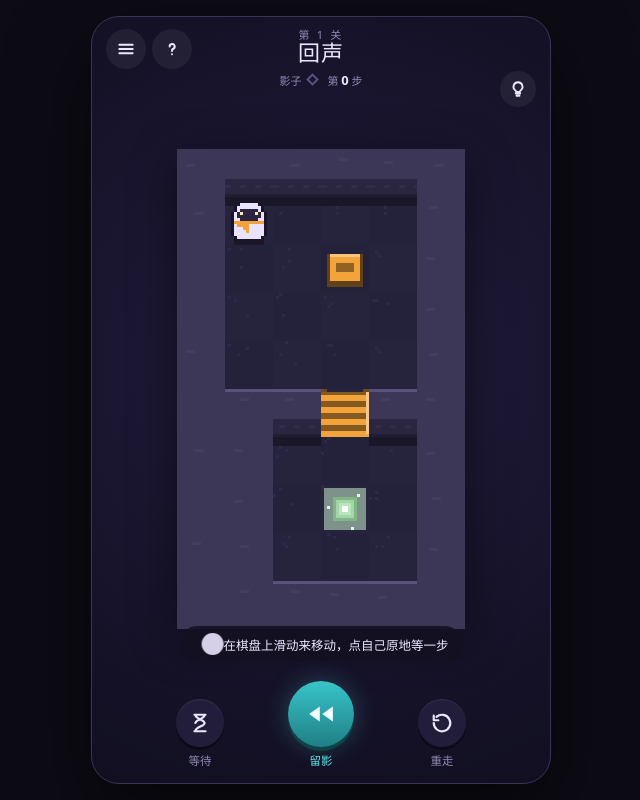
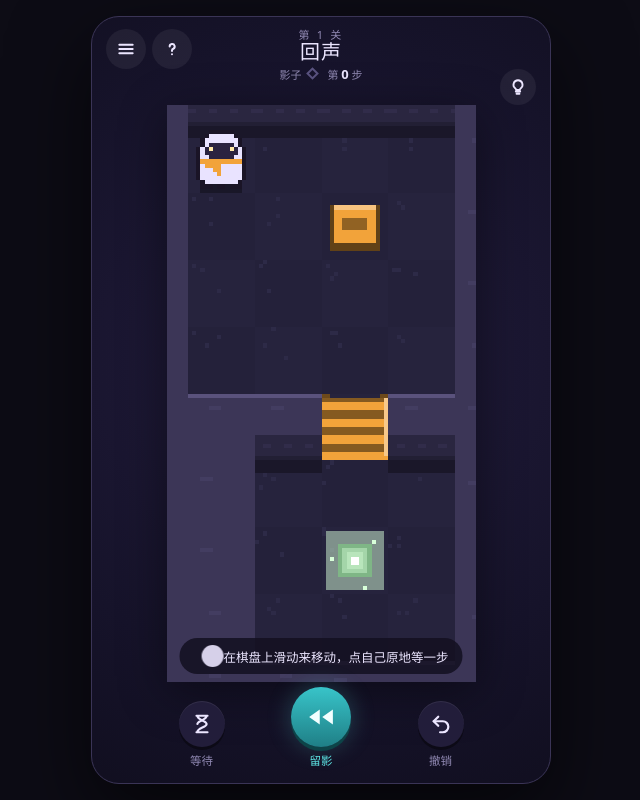
Before and after one commit to attention-ai-yee/zuori-de-wo, a plain HTML site: page index.html in a window 1280 px wide. Both pictures are taken after a click on the button "开始游戏". Shown: the whole page, without its empty margins (319-959 px from the left). Drawn offline with Linux system fonts and the light colour scheme; a web font is replaced by a local one.

Commit message:
右下恢复为撤销（轻点撤销一步），去掉重走；放大棋盘：裁掉四周纯墙、取消整数缩放、压缩顶栏底栏
Co-Authored-By: Claude Opus 5.5 <noreply@anthropic.com>
Claude-Session: https://claude.ai/code/session_016AuyL4w4c3u8YAF1PVzn5C

```diff
--- a/index.html
+++ b/index.html
@@ -24,12 +24,12 @@
 [hidden]{display:none!important}
 html,body{height:100%;margin:0;overflow:hidden;overscroll-behavior:none}
 body{background:var(--bg);color:var(--ink);font-family:var(--body);font-size:14px;
-  padding-left:max(16px,env(safe-area-inset-left,0px));padding-right:max(16px,env(safe-area-inset-right,0px));padding-block:0;
+  padding-left:max(8px,env(safe-area-inset-left,0px));padding-right:max(8px,env(safe-area-inset-right,0px));padding-block:0;
   box-sizing:border-box;display:flex;align-items:center;justify-content:center;
   -webkit-user-select:none;user-select:none;-webkit-tap-highlight-color:transparent;touch-action:none;-webkit-touch-callout:none}
 button{font:inherit;color:inherit;-webkit-tap-highlight-color:transparent;touch-action:manipulation}
 #app{position:relative;width:100%;height:100%;max-width:460px;display:flex;flex-direction:column;
-  background:radial-gradient(120% 70% at 50% 45%,#221c3d 0%,var(--app) 60%,#0f0d1c 100%);box-sizing:border-box;padding:8px 0 10px;overflow:hidden}
+  background:radial-gradient(120% 70% at 50% 45%,#221c3d 0%,var(--app) 60%,#0f0d1c 100%);box-sizing:border-box;padding:4px 0 6px;overflow:hidden}
 @media (min-width:600px) and (min-height:640px){
   body{background:var(--bg)}
   #app{height:min(100% - 32px,900px);border:1px solid var(--line);border-radius:28px;padding:12px 14px 14px;box-shadow:0 30px 80px rgba(0,0,0,.6)}
@@ -38,22 +38,22 @@ button{font:inherit;color:inherit;-webkit-tap-highlight-color:transparent;touch-
 #top{display:grid;grid-template-columns:88px 1fr 88px;align-items:start;min-height:44px}
 #topL{display:flex;gap:6px}
 /* right column: the first ~40px are left empty for the WeChat capsule; the hint button sits just under it */
-#topR{display:flex;justify-content:flex-end;padding-top:42px}
+#topR{display:flex;justify-content:flex-end;padding-top:40px}
 .ico.sm{width:36px;height:36px}
 .ico.sm svg{width:18px;height:18px}
 .ico{width:40px;height:40px;border-radius:50%;background:rgba(255,255,255,.06);border:none;cursor:pointer;display:grid;place-items:center}
 .ico svg{width:20px;height:20px}
 #lvbox{text-align:center;min-width:0}
-#lvname{font-family:var(--display);font-size:22px;line-height:1.05;letter-spacing:.05em;white-space:nowrap;overflow:hidden;text-overflow:ellipsis}
+#lvname{font-family:var(--display);font-size:20px;line-height:1.05;letter-spacing:.05em;white-space:nowrap;overflow:hidden;text-overflow:ellipsis}
 #lvname small{display:block;font-family:var(--body);font-size:11px;letter-spacing:.2em;color:var(--dim)}
-#status{display:flex;justify-content:center;align-items:center;gap:10px;margin-top:6px;min-height:20px;flex-wrap:wrap}
+#status{display:flex;justify-content:center;align-items:center;gap:10px;margin-top:3px;min-height:18px;flex-wrap:wrap}
 #pips{display:flex;gap:5px;align-items:center}
 .pip{width:9px;height:9px;border:2px solid #5a5380;transform:rotate(45deg);box-sizing:border-box}
 .pip.on{border-color:transparent}
 #pipLabel{font-size:11px;color:var(--dim);margin-right:2px}
 #steps{font-size:11px;color:var(--dim);font-variant-numeric:tabular-nums}
 #steps b{color:var(--ink);font-size:13px}
-#timeline{display:flex;gap:4px 10px;flex-wrap:wrap;justify-content:center;min-height:14px;margin-top:4px}
+#timeline{display:flex;gap:4px 10px;flex-wrap:wrap;justify-content:center;min-height:12px;margin-top:2px}
 .tl{display:flex;align-items:center;gap:4px;font-size:10.5px;color:var(--dim)}
 .tl i{display:block;width:34px;height:3px;background:var(--line);border-radius:2px;position:relative;overflow:hidden}
 .tl i em{position:absolute;inset:0 auto 0 0;background:currentColor}
@@ -73,14 +73,14 @@ canvas{display:block;image-rendering:pixelated;image-rendering:crisp-edges;filte
 #tip button{all:unset;cursor:pointer;font-size:11.5px;color:var(--cyan);opacity:.8;border-bottom:1px dashed currentColor}
 @keyframes tipIn{from{opacity:0}to{opacity:1}}
 /* bottom bar: round icon buttons, rewind in the middle */
-#bar{display:grid;grid-template-columns:1fr auto 1fr;justify-items:center;align-items:end;padding:10px 12px 0}
+#bar{display:grid;grid-template-columns:1fr auto 1fr;justify-items:center;align-items:end;padding:4px 12px 0}
 .ab small{display:block;font-size:9.5px;color:#6f6890;margin-top:1px}
 .ab .o{position:relative}
 .ab{background:none;border:none;cursor:pointer;display:flex;flex-direction:column;align-items:center;gap:5px;font-size:11.5px;color:var(--dim);min-width:56px}
-.ab .o{width:48px;height:48px;border-radius:50%;background:var(--panel);box-shadow:0 3px 0 #0c0a16, inset 0 1px 0 rgba(255,255,255,.08);display:grid;place-items:center;color:var(--ink)}
+.ab .o{width:46px;height:46px;border-radius:50%;background:var(--panel);box-shadow:0 3px 0 #0c0a16, inset 0 1px 0 rgba(255,255,255,.08);display:grid;place-items:center;color:var(--ink)}
 .ab svg{width:22px;height:22px}
 .ab:active .o{transform:translateY(2px);box-shadow:0 1px 0 #0c0a16}
-.ab.rw .o{width:66px;height:66px;background:linear-gradient(180deg,#38c4c9,var(--cyanD));box-shadow:0 4px 0 #0d4448, 0 0 24px rgba(94,230,230,.25);color:#f2ffff}
+.ab.rw .o{width:60px;height:60px;background:linear-gradient(180deg,#38c4c9,var(--cyanD));box-shadow:0 4px 0 #0d4448, 0 0 24px rgba(94,230,230,.25);color:#f2ffff}
 .ab.rw svg{width:30px;height:30px}
 .ab.rw{color:var(--cyan)}
 .ab.rw:active .o{box-shadow:0 1px 0 #0d4448}
@@ -164,7 +164,7 @@ canvas{display:block;image-rendering:pixelated;image-rendering:crisp-edges;filte
   <div id="bar">
     <button class="ab" data-c="wait" type="button"><span class="o"><svg viewBox="0 0 24 24" fill="none" stroke="currentColor" stroke-width="2.4" stroke-linecap="round" stroke-linejoin="round"><path d="M6 3h12M6 21h12M7 3c0 5 10 5 10 9s-10 4-10 9M17 3c0 5-10 5-10 9"/></svg></span>等待</button>
     <button class="ab rw" data-c="rewind" type="button"><span class="o"><svg viewBox="0 0 24 24" fill="currentColor"><path d="M11 6v12L2.5 12zM21.5 6v12L13 12z"/></svg></span>留影</button>
-    <button class="ab" id="retryBtn" data-c="retry" type="button" aria-label="重走这一轮"><span class="o"><svg viewBox="0 0 24 24" fill="none" stroke="currentColor" stroke-width="2.4" stroke-linecap="round" stroke-linejoin="round"><path d="M3 12a9 9 0 1 0 3-6.7"/><path d="M3 4v5h5"/></svg></span><span>重走</span></button>
+    <button class="ab" id="undoBtn" data-c="undo" type="button" aria-label="撤销一步"><span class="o"><svg viewBox="0 0 24 24" fill="none" stroke="currentColor" stroke-width="2.4" stroke-linecap="round" stroke-linejoin="round"><path d="M9 14 4 9l5-5"/><path d="M4 9h10a6 6 0 0 1 0 12h-3"/></svg></span>撤销</button>
   </div>
 
   <div class="ov" id="titleOv">
@@ -201,7 +201,7 @@ canvas{display:block;image-rendering:pixelated;image-rendering:crisp-edges;filte
         <div class="hl"><canvas data-icon="box"></canvas><p><b>箱子</b>：走过去就能推。推到压力板上，可以代替人踩住。</p></div>
         <div class="hl"><canvas data-icon="exit"></canvas><p><b>终点</b>：你自己走到这里就过关，影子到了不算。</p></div>
       </div>
-      <p class="hnote">顶部的菱形是这一关能用的影子数量。底部按钮：等待一步 · 留影 · 重走这一轮（影子都还在）。卡住了就点右上角的灯泡看提示。</p>
+      <p class="hnote">顶部的菱形是这一关能用的影子数量。底部按钮：等待一步 · 留影 · 撤销一步。卡住了就点右上角的灯泡看提示。</p>
       <div class="row"><button class="btn" id="helpClose" type="button">知道了</button></div>
     </div>
   </div>
@@ -397,6 +397,11 @@ let li=0,L=null,g=null,ghosts=[],cur=[],frames=[],anim=null,queue=[],rewinding=n
 let doorOpen=[],particles=[],shake=0,facing=[],autoplay=null,fast=false;
 const cv=$('cv'),ctx=cv.getContext('2d');const buf=document.createElement('canvas'),b=buf.getContext('2d');
 let scale=1;
+// view window: the bounding box of every non-wall tile plus a thin sliver of wall, so solid wall margins don't eat the screen
+let VX=0,VY=0,VW=1,VH=1;const SLIV=5;
+function calcView(){let x0=g.W,y0=g.H,x1=-1,y1=-1;for(let y=0;y<g.H;y++)for(let x=0;x<g.W;x++)if(g.tiles[y][x]!=='#'){x0=Math.min(x0,x);y0=Math.min(y0,y);x1=Math.max(x1,x);y1=Math.max(y1,y);}
+  if(x1<0){x0=y0=0;x1=g.W-1;y1=g.H-1;}VX=Math.max(0,x0*TS-SLIV);VY=Math.max(0,y0*TS-SLIV);VW=Math.min(g.W*TS,(x1+1)*TS+SLIV)-VX;VH=Math.min(g.H*TS,(y1+1)*TS+SLIV)-VY;}
+const vw=()=>VW,vh=()=>VH;
 
 // Portrait screens: a level wider than tall is shown transposed (rows become columns) so the tiles are bigger.
 // The engine then runs on the transposed map, so a recorded move U/D/L/R maps to L/R/U/D when the view flips.
@@ -408,10 +413,10 @@ function solSeq(k){return rot?L.sol[k].split('').map(c=>SW[c]).join(''):L.sol[k]
 function wantRot(){const st=$('stage');const w=st.clientWidth,h=st.clientHeight;if(!w||!h)return false;
   const W=Math.max(...L.map.map(r=>r.length)),H=L.map.length;return Math.min(w/H,h/W)>Math.min(w/W,h/H)*1.08;}
 function applyRot(r){if(r===rot)return;rot=r;ghosts=ghosts.map(swapArr);cur=swapArr(cur);queue=[];anim=null;facing=[];
-  g=parseLevel(levelView());recompute(true);doorOpen=curFrame().doors.map(v=>v?1:0);buf.width=g.W*TS;buf.height=g.H*TS;}
+  g=parseLevel(levelView());recompute(true);doorOpen=curFrame().doors.map(v=>v?1:0);buf.width=g.W*TS;buf.height=g.H*TS;calcView();}
 function loadLevel(i,keep){li=i;L=LEVELS[i];rot=wantRot();g=parseLevel(levelView());ghosts=[];cur=[];won=false;winShown=false;queue=[];rewinding=null;autoplay=null;particles=[];
     recompute(true);doorOpen=frames[0].doors.slice().map(v=>v?1:0);
-  buf.width=g.W*TS;buf.height=g.H*TS;resize();
+  buf.width=g.W*TS;buf.height=g.H*TS;calcView();resize();
   $('lvname').innerHTML='<small>第 '+(i+1)+' 关</small>'+L.name;
   $('tip').hidden=true;$('coach').hidden=!!store.get('zuori-coached',false);
   hideOv();toast('第 '+(i+1)+' 关 · '+L.name,1400);
@@ -498,7 +503,7 @@ stg.addEventListener('pointerup',e=>{if(!ts||!g)return;const dx=e.clientX-ts.x,d
   if(Math.max(Math.abs(dx),Math.abs(dy))>=22){act(Math.abs(dx)>Math.abs(dy)?(dx>0?'R':'L'):(dy>0?'D':'U'));coachDone();return;}
   // a tap: on yourself = wait one step, on a neighbouring tile = step there
   const r=cv.getBoundingClientRect();if(e.clientX<r.left||e.clientX>r.right||e.clientY<r.top||e.clientY>r.bottom)return;
-  const tx=Math.floor((e.clientX-r.left)/r.width*g.W),ty=Math.floor((e.clientY-r.top)/r.height*g.H);const p=curFrame().a.at(-1);
+  const tx=Math.floor((VX+(e.clientX-r.left)/r.width*VW)/TS),ty=Math.floor((VY+(e.clientY-r.top)/r.height*VH)/TS);const p=curFrame().a.at(-1);
   const ddx=tx-p.x,ddy=ty-p.y;
   if(!ddx&&!ddy){act('W');coachDone();}else if(Math.abs(ddx)+Math.abs(ddy)===1){act(ddx>0?'R':ddx<0?'L':ddy>0?'D':'U');coachDone();}});
 stg.addEventListener('pointercancel',()=>{ts=null;});
@@ -589,8 +594,8 @@ new ResizeObserver(fxSize).observe($('app'));
 
 // ---------- rendering ----------
 function resize(){if(!g)return;if(!rewinding&&!autoplay)applyRot(wantRot());const st=$('stage');const w=st.clientWidth,h=st.clientHeight;const dpr=window.devicePixelRatio||1;
-  let s=Math.min(w/buf.width,h/buf.height);let px=s*dpr;if(px>=2)px=Math.floor(px);s=px/dpr;scale=px;
-  cv.width=Math.round(buf.width*px);cv.height=Math.round(buf.height*px);cv.style.width=(cv.width/dpr)+'px';cv.style.height=(cv.height/dpr)+'px';}
+  let s=Math.min(w/vw(),h/vh());let px=s*dpr;if(px<2)px=Math.max(1,Math.floor(px));s=px/dpr;scale=px;
+  cv.width=Math.round(vw()*px);cv.height=Math.round(vh()*px);cv.style.width=(cv.width/dpr)+'px';cv.style.height=(cv.height/dpr)+'px';}
 new ResizeObserver(resize).observe($('stage'));
 function hash(x,y){let h=x*374761393+y*668265263;h=(h^(h>>13))*1274126177;return ((h^(h>>16))>>>0)/4294967295;}
 function isWall(x,y){return x<0||y<0||x>=g.W||y>=g.H||g.tiles[y][x]==='#';}
@@ -682,11 +687,11 @@ function render(now){
   ctx.imageSmoothingEnabled=false;ctx.setTransform(1,0,0,1,0,0);ctx.clearRect(0,0,cv.width,cv.height);
   let sx=0,sy=0;if(shake>0){sx=(Math.random()-.5)*shake*scale*.5;shake*=.85;if(shake<.3)shake=0;}
   if(rewinding){const strips=12,h=buf.height/strips;
-    for(let s=0;s<strips;s++){const off=(Math.random()-.5)*6;ctx.drawImage(buf,0,s*h,buf.width,h,off*scale,s*h*scale,cv.width,h*scale);}
+    for(let s=0;s<strips;s++){const off=(Math.random()-.5)*6;ctx.drawImage(buf,VX,s*h,VW,h,off*scale,(s*h-VY)*scale,cv.width,h*scale);}
     ctx.fillStyle='rgba(94,230,230,.12)';ctx.fillRect(0,0,cv.width,cv.height);
     ctx.fillStyle='rgba(0,0,0,.25)';for(let y=0;y<cv.height;y+=Math.max(2,Math.round(scale)*2))ctx.fillRect(0,y,cv.width,Math.max(1,Math.round(scale)));
     ctx.fillStyle='#5ee6e6';ctx.font='bold '+Math.round(8*scale)+'px ui-monospace,monospace';ctx.textBaseline='top';ctx.fillText('◀◀ 留影',6*scale,4*scale);
-  }else ctx.drawImage(buf,sx,sy,cv.width,cv.height);
+  }else ctx.drawImage(buf,VX,VY,VW,VH,sx,sy,cv.width,cv.height);
 }
 function occupied(F,x,y){return F.a.some(q=>q.x===x&&q.y===y)||F.boxes.some(q=>q.x===x&&q.y===y);}
 function ease(p){return 1-Math.pow(1-p,3);}
@@ -694,7 +699,7 @@ let toastT=null;
 function toast(msg,ms=2200){const t=$('toast');t.textContent=msg;t.classList.add('show');clearTimeout(toastT);toastT=setTimeout(()=>t.classList.remove('show'),ms);}
 
 // test hook
-window.__game={LEVELS,load:i=>{loadLevel(i);},setFast:v=>{fast=v;},act:a=>doAct(rot?SW[a]:a),rotated:()=>rot,screenPos:()=>{const p=curFrame().a.at(-1);return {x:p.x,y:p.y,W:g.W,H:g.H};},rewind:()=>rewind(),
+window.__game={LEVELS,load:i=>{loadLevel(i);},setFast:v=>{fast=v;},act:a=>doAct(rot?SW[a]:a),rotated:()=>rot,screenPos:()=>{const p=curFrame().a.at(-1);return {x:p.x,y:p.y,W:g.W,H:g.H,fx:((p.x+.5)*TS-VX)/VW,fy:((p.y+.5)*TS-VY)/VH};},rewind:()=>rewind(),
   state:()=>({level:li,won,ghosts:ghosts.length,steps:cur.length,player:curFrame().a.at(-1)}),showSel,hideOv,solve:()=>playSolution()};
 
 // boot: draw level 1 behind the title card
```
Also changed, not shown: src/game.src.html (+24 -19 lines), test/phone.test.js (+1 -1 lines), screenshots/m1-title.png, screenshots/m2-play.png, screenshots/m3-farewell.png, screenshots/m4-levels.png, 1 other file.
